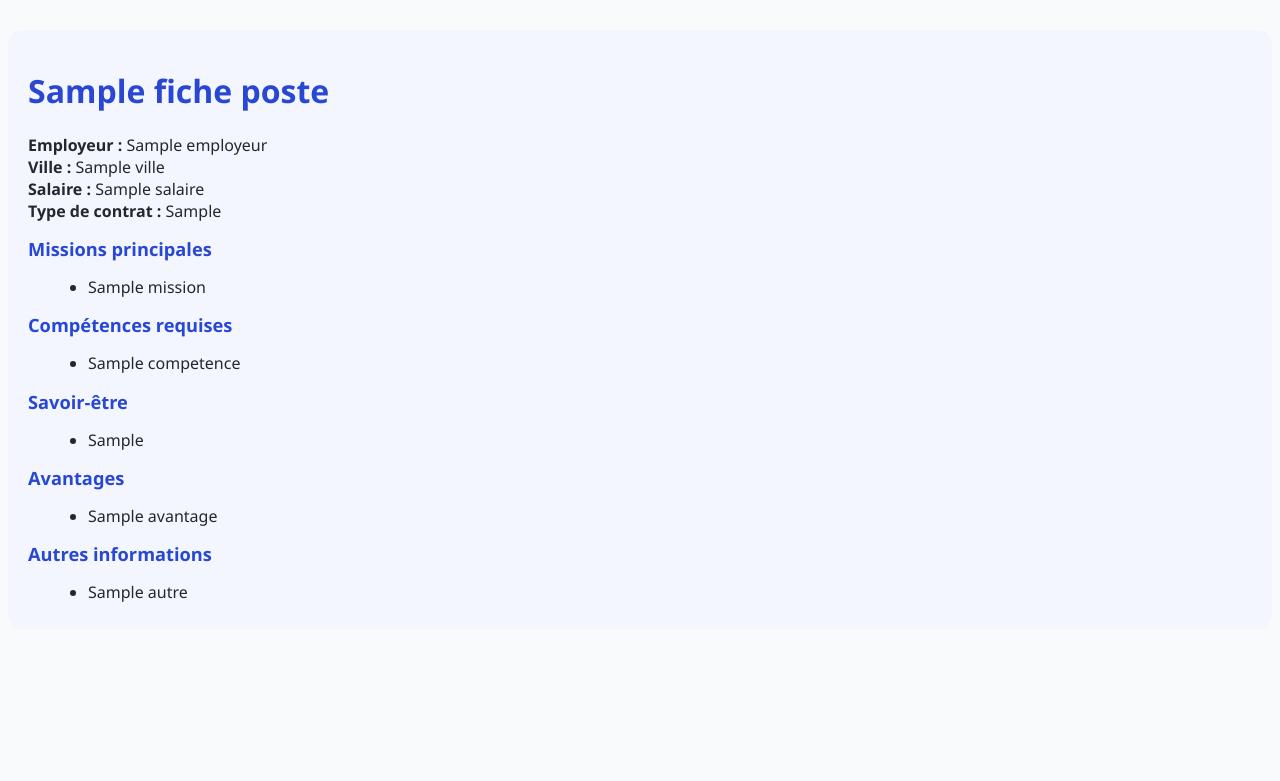
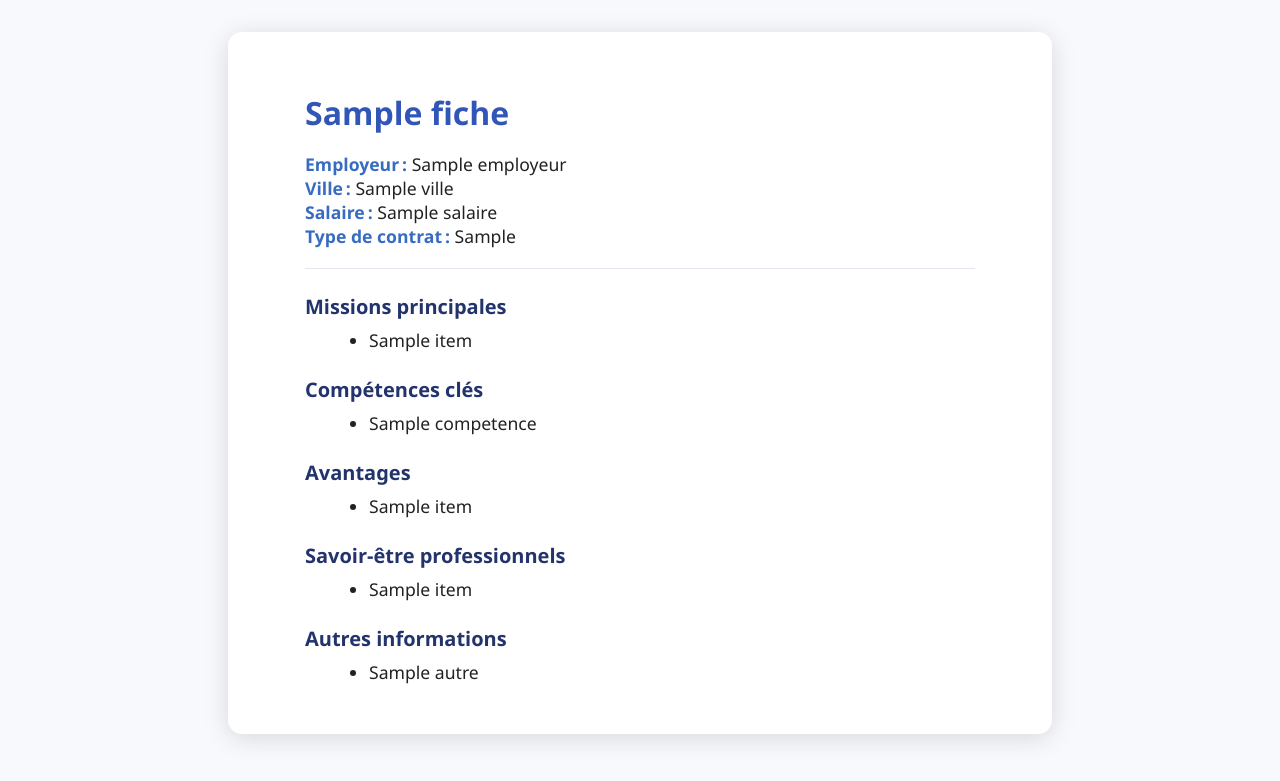
Before and after one commit to s00r1/cvlm, a Flask app: template templates/fiche_poste_template.html in a window 1280 px wide. Shown: the top 781 px of the page. Run offline with Flask 3, Linux system fonts and the light colour scheme; the template is opened without the code that fills it: most values are stand-ins (such as "Sample title", 1, 10 or a date in 2020); parts of the project's set-up code (start-up, migrations or seed data) failed here and were passed over.

Commit message:
grosse update Vgg fichier html et appd 3

```diff
--- a/templates/fiche_poste_template.html
+++ b/templates/fiche_poste_template.html
@@ -2,32 +2,93 @@
 <html lang="fr">
 <head>
     <meta charset="UTF-8">
-    <title>Fiche de poste</title>
+    <title>Fiche de poste : {{ fiche.titre }}</title>
+    <meta name="viewport" content="width=device-width, initial-scale=1">
     <style>
-        body { font-family: 'Segoe UI', Arial, sans-serif; color: #24282b; background:#f8fafc;}
-        .fiche-box { background:#f3f6ff; padding: 18px 20px; border-radius: 14px; margin:30px 0;}
-        h1 { color:#2947d3;}
-        h2 { font-size:1.14em; color:#2847d3;}
-        ul { margin: 0 0 8px 20px;}
+        body { font-family: 'Segoe UI', Arial, sans-serif; background: #f7f9fc; margin: 0; }
+        .fiche-container {
+            max-width: 670px; margin: 32px auto; background: #fff; border-radius: 14px;
+            box-shadow: 0 4px 26px #0002; padding: 38px 6vw 30px 6vw;
+        }
+        h1 { color: #3156b7; font-size: 2em; font-weight: 700; margin-bottom: 12px;}
+        h2 { color: #23336c; font-size: 1.25em; margin-top: 24px; margin-bottom: 8px;}
+        p, ul { color: #222; font-size: 1.1em; }
+        ul { margin: 0 0 10px 24px; }
+        .label { font-weight: 600; color: #376cc2;}
+        .section { margin-bottom: 20px;}
+        .divider { border-bottom: 1px solid #e6e6ee; margin: 20px 0;}
+        @media (max-width: 700px) {
+            .fiche-container { padding: 11px 2vw 14px 2vw;}
+            h1 { font-size: 1.38em; }
+        }
     </style>
 </head>
 <body>
-    <div class="fiche-box">
-        <h1>{{ fiche_poste.titre }}</h1>
-        <b>Employeur :</b> {{ fiche_poste.employeur }}<br>
-        <b>Ville :</b> {{ fiche_poste.ville }}<br>
-        <b>Salaire :</b> {{ fiche_poste.salaire }}<br>
-        <b>Type de contrat :</b> {{ fiche_poste.type_contrat }}<br>
-        <h2>Missions principales</h2>
-        <ul>{% for m in fiche_poste.missions %}<li>{{ m }}</li>{% endfor %}</ul>
-        <h2>Compétences requises</h2>
-        <ul>{% for c in fiche_poste.competences %}<li>{{ c }}</li>{% endfor %}</ul>
-        <h2>Savoir-être</h2>
-        <ul>{% for s in fiche_poste.savoir_etre %}<li>{{ s }}</li>{% endfor %}</ul>
-        <h2>Avantages</h2>
-        <ul>{% for a in fiche_poste.avantages %}<li>{{ a }}</li>{% endfor %}</ul>
-        <h2>Autres informations</h2>
-        <ul>{% for x in fiche_poste.autres %}<li>{{ x }}</li>{% endfor %}</ul>
+    <div class="fiche-container">
+        <h1>{{ fiche.titre }}</h1>
+        <p>
+            <span class="label">Employeur :</span> {{ fiche.employeur }}<br>
+            <span class="label">Ville :</span> {{ fiche.ville }}<br>
+            <span class="label">Salaire :</span> {{ fiche.salaire }}<br>
+            <span class="label">Type de contrat :</span> {{ fiche.type_contrat }}<br>
+        </p>
+        <div class="divider"></div>
+
+        {% if fiche.missions %}
+            <div class="section">
+                <h2>Missions principales</h2>
+                <ul>
+                    {% for item in fiche.missions %}
+                        <li>{{ item }}</li>
+                    {% endfor %}
+                </ul>
+            </div>
+        {% endif %}
+
+        {% if fiche.competences %}
+            <div class="section">
+                <h2>Compétences clés</h2>
+                <ul>
+                    {% for item in fiche.competences %}
+                        <li>{{ item }}</li>
+                    {% endfor %}
+                </ul>
+            </div>
+        {% endif %}
+
+        {% if fiche.avantages %}
+            <div class="section">
+                <h2>Avantages</h2>
+                <ul>
+                    {% for item in fiche.avantages %}
+                        <li>{{ item }}</li>
+                    {% endfor %}
+                </ul>
+            </div>
+        {% endif %}
+
+        {% if fiche.savoir_etre %}
+            <div class="section">
+                <h2>Savoir-être professionnels</h2>
+                <ul>
+                    {% for item in fiche.savoir_etre %}
+                        <li>{{ item }}</li>
+                    {% endfor %}
+                </ul>
+            </div>
+        {% endif %}
+
+        {% if fiche.autres %}
+            <div class="section">
+                <h2>Autres informations</h2>
+                <ul>
+                    {% for item in fiche.autres %}
+                        <li>{{ item }}</li>
+                    {% endfor %}
+                </ul>
+            </div>
+        {% endif %}
+
     </div>
 </body>
 </html>
```
